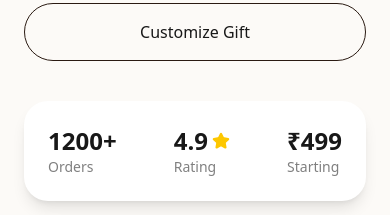
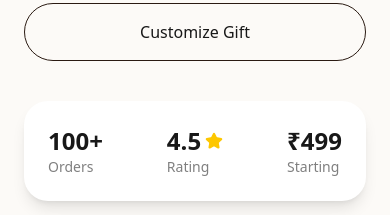
Before and after one commit to Mozuday/Sakhis-handouts, a Next.js app: page / in a window 390 px wide. Shown: the part 960-1175 px from the top of the page. Built offline with nearby package versions, Linux system fonts and the light colour scheme.

Commit message:
Update mobile stats display values

```diff
--- a/src/components/home/hero.tsx
+++ b/src/components/home/hero.tsx
@@ -53,7 +53,7 @@ export default function Hero() {
             {/* Mobile Stats */}
             <div className="mt-10 flex justify-between rounded-3xl bg-white p-6 shadow-lg lg:hidden">
               <div>
-                <p className="text-2xl font-bold">1200+</p>
+                <p className="text-2xl font-bold">100+</p>
                 <p className="text-sm text-black/50">
                   Orders
                 </p>
@@ -61,7 +61,7 @@ export default function Hero() {
 
               <div>
                 <p className="flex items-center gap-1 text-2xl font-bold">
-                  4.9
+                  4.5
                   <Star
                     className="fill-yellow-400 text-yellow-400"
                     size={18}
```
